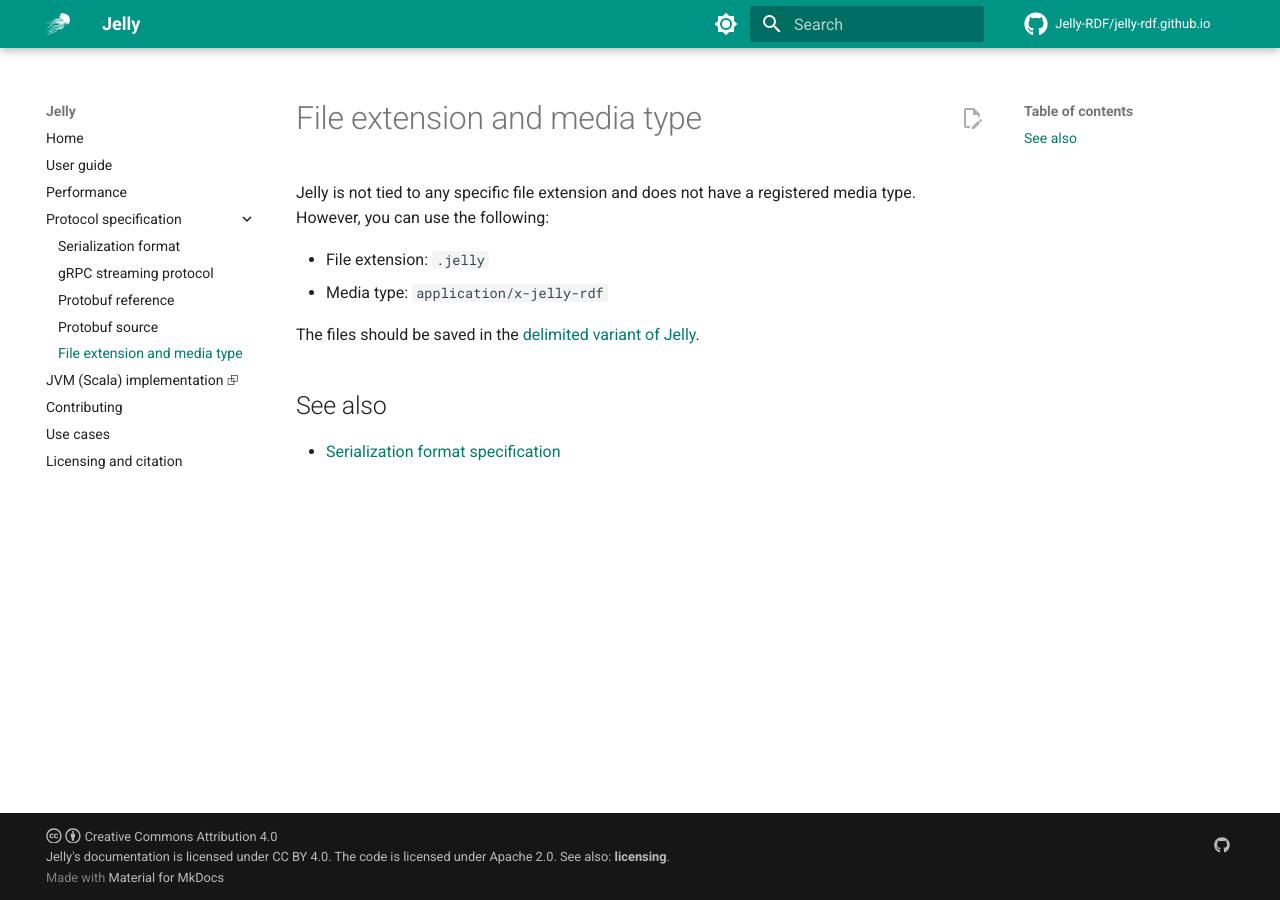
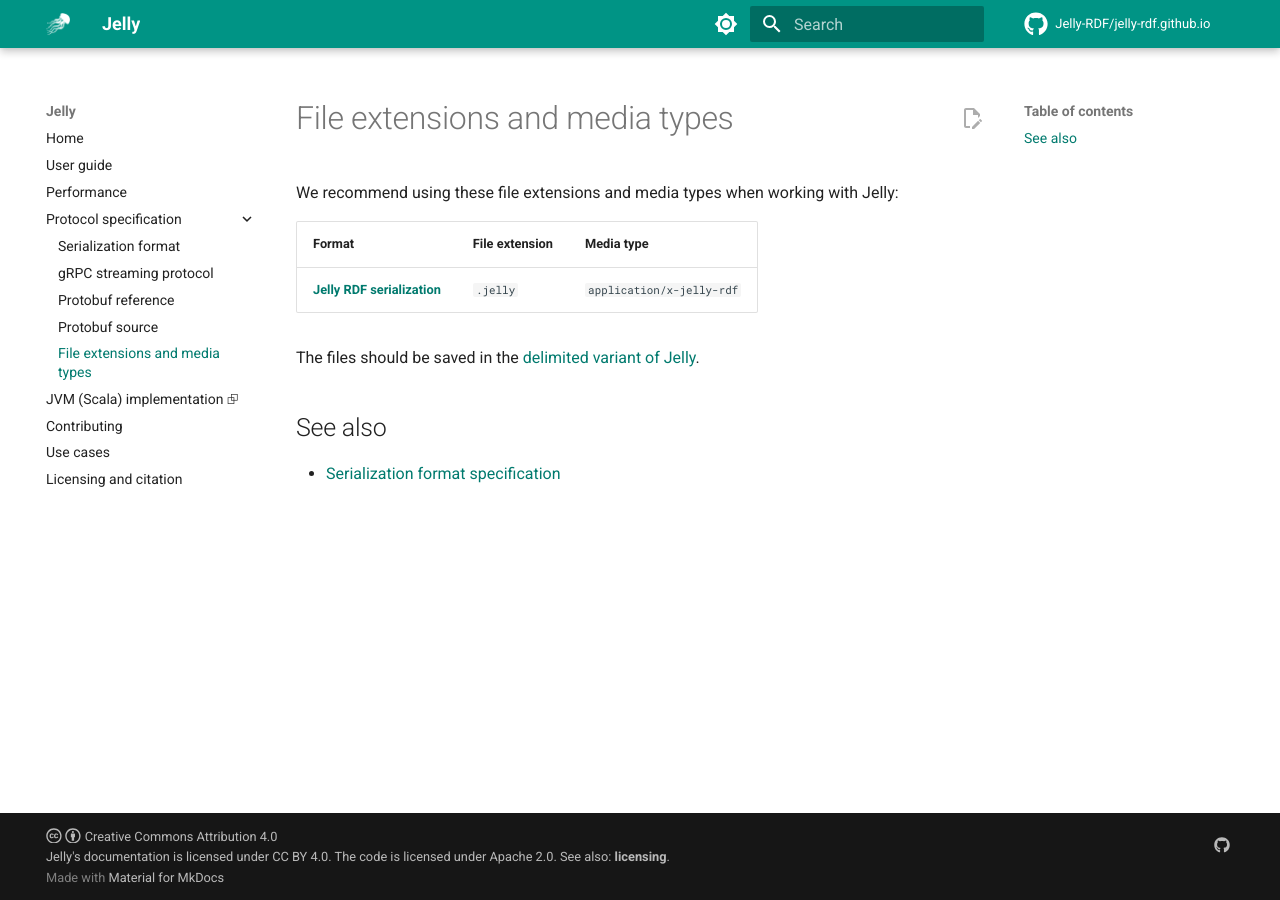
Before and after one commit to Jelly-RDF/jelly-rdf.github.io, an MkDocs documentation site: the page built from docs/specification/media-type.md, in a window 1280 px wide. Built offline with MkDocs 1.6.1 and Material for MkDocs 9.7.7, drawn with Linux system fonts in a browser that asks for light colours; comment, search, counter and statistics services are not loaded; the version menu is left out.

Commit message:
Update page on media types (#16)
* Update page on media types

Made the page more general, to accomodate for future new specs based on the Jelly RDF serialization format (for example Jelly RDF Patch). Made the language consistent with the spec ("recommended" extension and media type).

* Reformat

```diff
--- a/docs/specification/media-type.md
+++ b/docs/specification/media-type.md
@@ -1,9 +1,10 @@
-# File extension and media type
+# File extensions and media types
 
-Jelly is not tied to any specific file extension and does not have a registered media type. However, you can use the following:
+We recommend using these file extensions and media types when working with Jelly:
 
-- File extension: `.jelly`
-- Media type: `application/x-jelly-rdf`
+| Format | File extension | Media type |
+| --- | --- | --- |
+| **[Jelly RDF serialization](serialization.md)** | `.jelly` | `application/x-jelly-rdf` |
 
 The files should be saved in the [delimited variant of Jelly](serialization.md#delimited-variant-of-jelly).
 
--- a/mkdocs.yml
+++ b/mkdocs.yml
@@ -97,7 +97,7 @@
     - gRPC streaming protocol: 'specification/streaming.md'
     - Protobuf reference: 'specification/reference.md'
     - Protobuf source: 'specification/protobuf-source.md'
-    - File extension and media type: 'specification/media-type.md'
+    - File extensions and media types: 'specification/media-type.md'
 
   - JVM (Scala) implementation ⮺: 'https://w3id.org/jelly/jelly-jvm/'
 
```
Also changed, not shown: docs/specification/index.md (+7 -5 lines).
